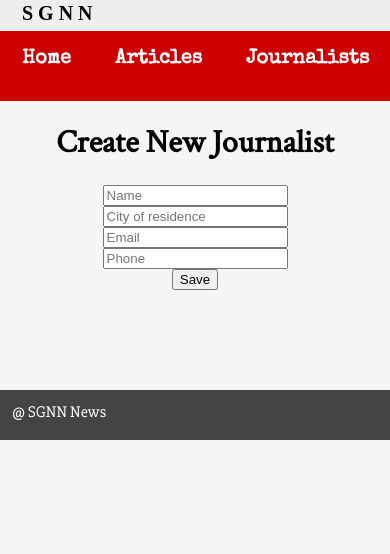
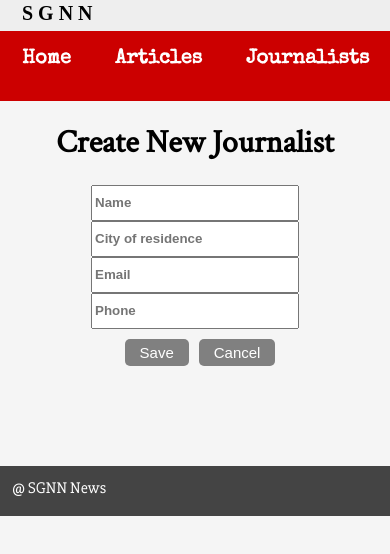
Before and after one commit to PimGroeneveld/Java_project_Newssite, a React (Create React App) app in the folder sgnn-admin/: page /journalists/new in a window 390 px wide. Shown: the top 554 px of the page. Built offline with nearby package versions, Linux system fonts and the light colour scheme; a web font is replaced by a local one.

Commit message:
Validation for email and phone number before adding a journalist

```diff
--- a/sgnn-admin/src/components/articles/AddFormSchema.js
+++ b/sgnn-admin/src/components/articles/AddFormSchema.js
@@ -207,7 +207,7 @@ const AddFormSchema = (props) => {
     <Form schema={schema} uiSchema={uiSchema}
       onSubmit={handleFormSubmit} formData={newFormData} onChange={handleFormInputChange}>
       <div>
-        <button type="submit" className="submit-button">Submit</button>
+        <button type="submit" className="submit-button">Save</button>
         <button type="button" onClick={handleFormCancel} className="cancel-button">Cancel</button>
       </div>
     </Form>
--- a/sgnn-admin/src/containers/journalists/JournalistEditFormContainer.js
+++ b/sgnn-admin/src/containers/journalists/JournalistEditFormContainer.js
@@ -41,14 +41,14 @@ class JournalistEditFormContainer extends Component {
       <div className = "form">
         <h1>Edit Journalist</h1>
 
-        <form onSubmit = { this.handleSubmit }>
-          <input type = "text" defaultValue = {this.state.journalistInfo.name} name = "name"></input>
+        <form onSubmit = { this.handleSubmit } >
+          <input type = "text" defaultValue = {this.state.journalistInfo.name} name = "name" className="journalist-form-text"></input>
           <br/>
-          <input type = "text" defaultValue = {this.state.journalistInfo.cityOfResidence} name = "cityOfResidence"></input>
+          <input type = "text" defaultValue = {this.state.journalistInfo.cityOfResidence} name = "cityOfResidence" className="journalist-form-text"></input>
           <br/>
-          <input type = "text" defaultValue = {this.state.journalistInfo.email} name = "email"></input>
+          <input type = "text" defaultValue = {this.state.journalistInfo.email} name = "email" className="journalist-form-text"></input>
           <br/>
-          <input type = "text" defaultValue = {this.state.journalistInfo.phone} name = "phone" ></input>
+          <input type = "text" defaultValue = {this.state.journalistInfo.phone} name = "phone" className="journalist-form-text"></input>
           <br/>
           <input type="hidden" name="id" value={this.jId}></input>
           <button type = "submit">Save</button>
--- a/sgnn-admin/src/containers/journalists/JournalistFormContainer.js
+++ b/sgnn-admin/src/containers/journalists/JournalistFormContainer.js
@@ -24,22 +24,30 @@ class JournalistFormContainer extends Component {
     })
   }
 
+  handleFormCancel(event){
+    window.location = "/journalists";
+  }
+
   render() {
     return(
       <div className = "form">
         <h1>Create New Journalist</h1>
 
         <form onSubmit = { this.handleSubmit }>
-          <input type = "text" placeholder = "Name" name = "name"></input>
+          <input type = "text" placeholder = "Name" name = "name" className="journalist-form-text"></input>
           <br/>
-          <input type = "text" placeholder = "City of residence" name = "cityOfResidence"></input>
+          <input type = "text" placeholder = "City of residence" name = "cityOfResidence" className="journalist-form-text"></input>
           <br/>
-          <input type = "text" placeholder = "Email" name = "email"></input>
+          <input type = "email" placeholder = "Email" name = "email" className="journalist-form-text"></input>
           <br/>
-          <input type = "text" placeholder = "Phone" name = "phone"></input>
+          <input type = "tel" placeholder = "Phone" name = "phone" className="journalist-form-text" pattern="[1-9]{1}[0-9]{9}" title="Please enter 10 digit phone number"></input>
           <br/>
-          <button type = "submit">Save</button>
-        </form>
+          <div>
+            <button type="submit" className="submit-button">Save</button>
+            <button type="button" onClick={this.handleFormCancel} className="cancel-button">Cancel</button>
+          </div>
+
+          </form>
       </div>
       // <input type = "text" placeholder = "Picture url" name = "picture"></input>
       // <br/>
--- a/sgnn-admin/src/css/ArticlesStyles.css
+++ b/sgnn-admin/src/css/ArticlesStyles.css
@@ -232,3 +232,10 @@ h3 p{
   font-size: 25px;
   color: white;
 }
+
+.journalist-form-text {
+  width: 200px;
+  height: 30px;
+  font-weight: bold;
+  color: maroon;
+}
```
